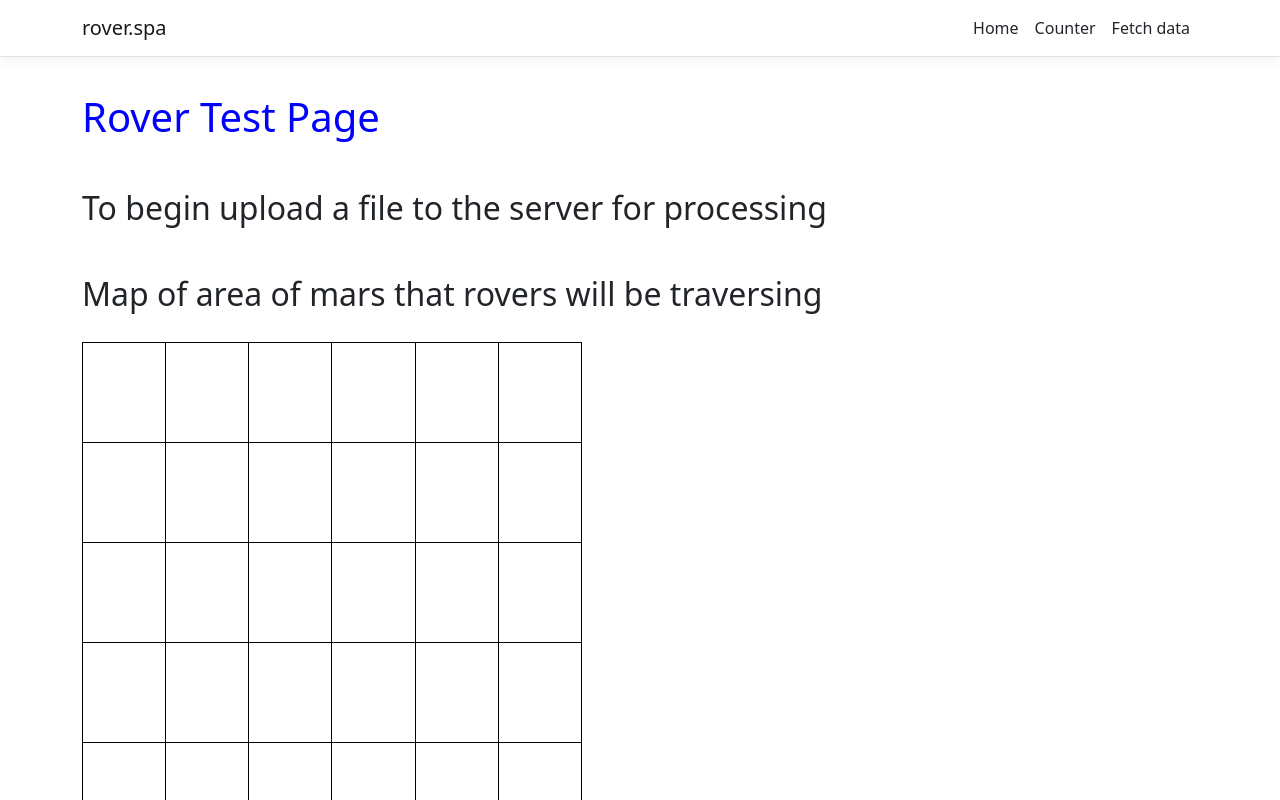
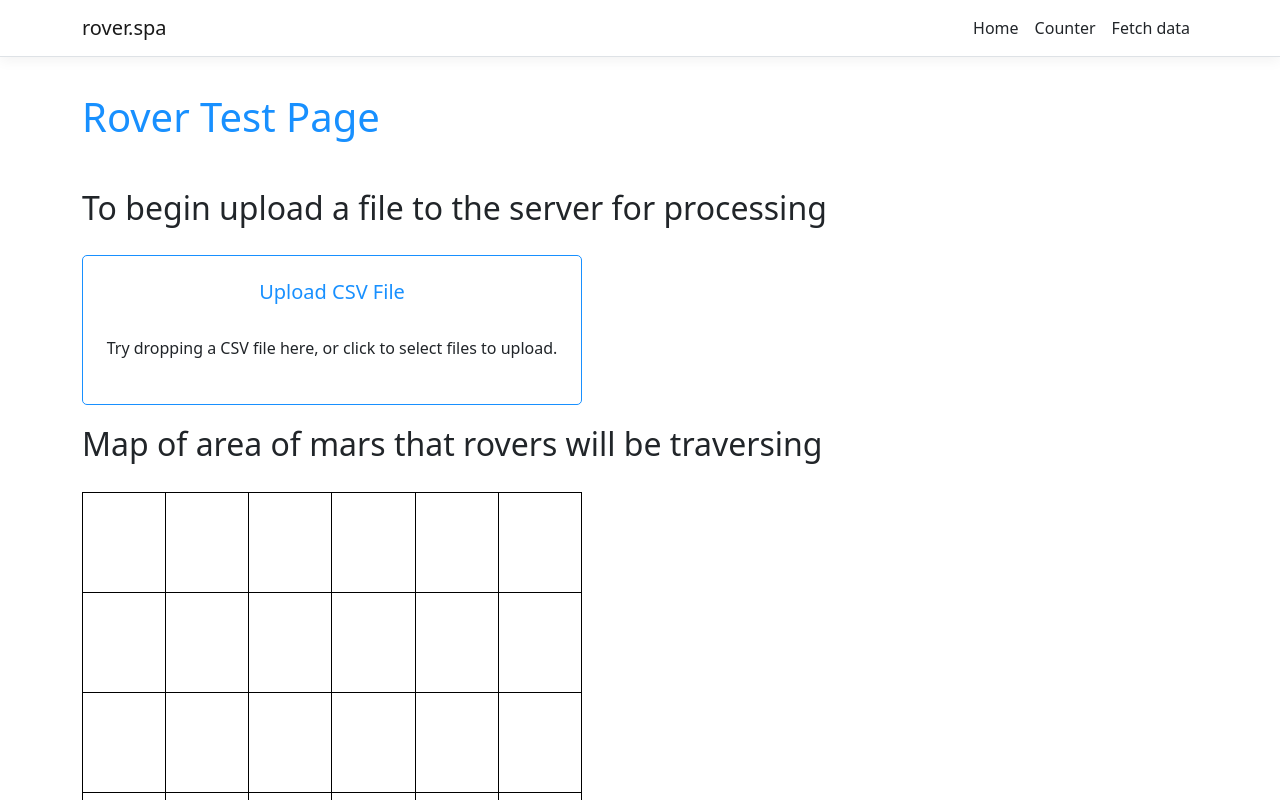
Before and after one commit to bendandoSolo/CambiumTechTest, a React (Create React App) app in the folder rover.spa/ClientApp/: page / in a window 1280 px wide. Shown: the top 800 px of the page. Built offline with nearby package versions, Linux system fonts and the light colour scheme.

Commit message:
created frontend csv uploader

```diff
--- a/rover.spa/ClientApp/package.json
+++ b/rover.spa/ClientApp/package.json
@@ -10,6 +10,7 @@
     "oidc-client": "^1.11.5",
     "react": "^17.0.2",
     "react-dom": "^17.0.2",
+    "react-dropzone": "^14.2.1",
     "react-router-bootstrap": "^0.25.0",
     "react-router-dom": "^5.2.0",
     "react-scripts": "^5.0.0",
--- a/rover.spa/ClientApp/src/components/CSVUploader.js
+++ b/rover.spa/ClientApp/src/components/CSVUploader.js
@@ -1,12 +1,46 @@
-import React from 'react';
-
+import React, {useCallback} from 'react';
+import { useDropzone } from 'react-dropzone';
 
 
 const CVSUploader = () => {
 
+    const onDrop = useCallback((acceptedFiles) => {
+        acceptedFiles.forEach((file) => {
+            const reader = new FileReader()
+            reader.onabort = () => console.log('file reading was aborted')
+            reader.onerror = () => console.log('file reading has failed')
+            reader.onload = () => {
+                var data = new FormData();
+                data.append('file', file);
+                uploadCSVToServer(data);
+            }
+            reader.readAsArrayBuffer(file)
+        })
+
+    }, [])
+
+    const uploadCSVToServer = async (filedata) => {
+        alert('we want to upload to server');
+
+    };
+
+    const { getRootProps, getInputProps, isDragActive } = useDropzone({ onDrop })
+
     return (
         <>
-        <h2>To begin upload a file to the server for processing</h2>
+            <h2>To begin upload a file to the server for processing</h2>
+            <div className='csv-uploader-container' {...getRootProps()}>
+                <input {...getInputProps()} />
+                {
+                    isDragActive ?
+                        <p>Drop the files here ...</p> :
+                        isDragActive ? <p>Drop files here...</p> :
+                            <div>
+                                <h5 className='csv-uploader-header' >Upload CSV File</h5>
+                                <p className='text-center'>Try dropping a CSV file here, or click to select files to upload.</p>
+                            </div>
+                }
+            </div>
         </>
         )
 
--- a/rover.spa/ClientApp/src/components/MarsMap.js
+++ b/rover.spa/ClientApp/src/components/MarsMap.js
@@ -38,7 +38,7 @@ const MarsMap = () => {
                     </div>
                 );
             })
-            }
+            }agit
         </>
     )
 
--- a/rover.spa/ClientApp/src/custom.css
+++ b/rover.spa/ClientApp/src/custom.css
@@ -1,4 +1,9 @@
 /* Provide sufficient contrast against white background */
+
+/*basic highlight color
+
+*/
+
 a {
   color: #0366d6;
 }
@@ -29,10 +34,27 @@ td {
     text-align: center;
 }
 
-h1{
-    color: blue;
+h1 {
+    color: #1890ff;
 }
 
 h1, h2, h3 {
     padding: 20px 0;
 }
+
+.text-center{
+    text-align: center;
+}
+
+.csv-uploader-container{
+    border: 1px solid #1890ff;
+    border-radius: 5px;
+    min-height: 150px;
+    width: 500px;
+}
+
+.csv-uploader-header {
+    color: #1890ff;
+    text-align: center;
+    padding: 24px;
+}
```
Also changed, not shown: 1 other file (tests, documents, lock files or other folders).
